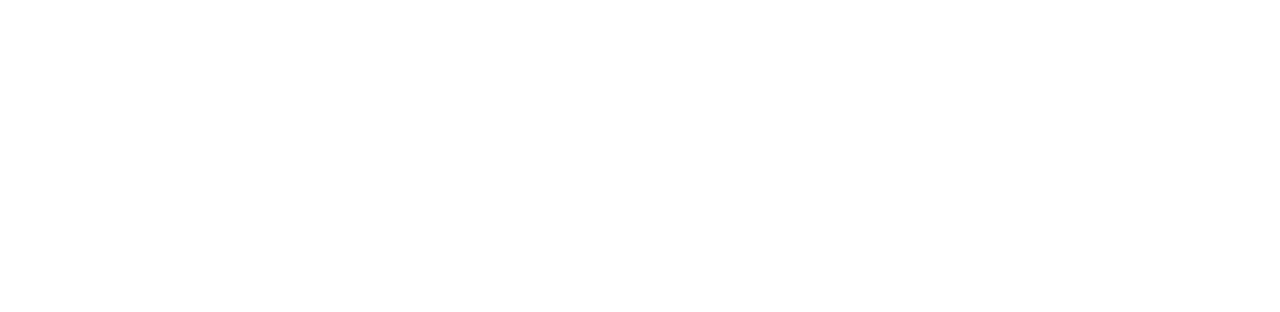
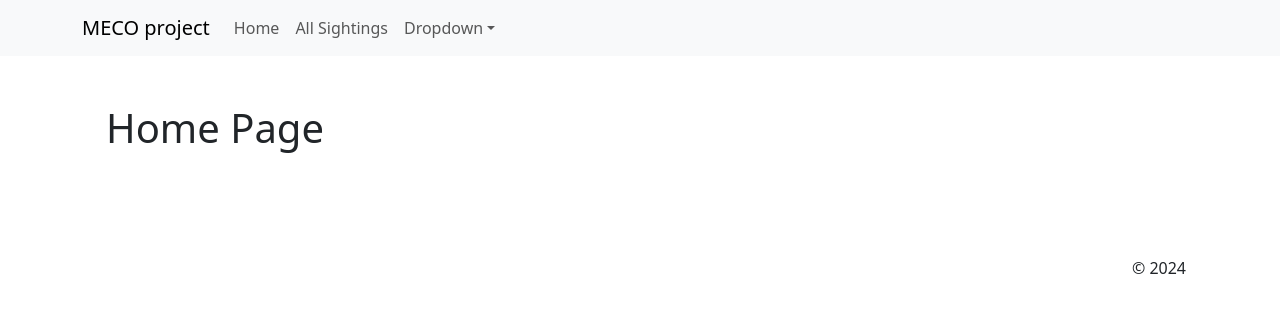
Before and after one commit to TaliTversky/Sighting_Web_App, a React (Create React App) app in the folder sightings-app/: page / in a window 1280 px wide. Shown: the top 312 px of the page. Built offline with nearby package versions, Linux system fonts and the light colour scheme.

Commit message:
common components added

```diff
--- /dev/null
+++ b/package.json
@@ -0,0 +1,6 @@
+{
+  "dependencies": {
+    "bootstrap": "^5.3.3",
+    "react-bootstrap": "^2.10.4"
+  }
+}
--- a/sightings-app/package.json
+++ b/sightings-app/package.json
@@ -6,8 +6,11 @@
     "@testing-library/jest-dom": "^5.17.0",
     "@testing-library/react": "^13.4.0",
     "@testing-library/user-event": "^13.5.0",
+    "bootstrap": "^5.3.3",
     "react": "^18.3.1",
+    "react-bootstrap": "^2.10.4",
     "react-dom": "^18.3.1",
+    "react-router-dom": "^6.25.1",
     "react-scripts": "5.0.1",
     "web-vitals": "^2.1.4"
   },
--- a/sightings-app/src/App.js
+++ b/sightings-app/src/App.js
@@ -1,11 +1,16 @@
 import './App.css';
+import 'bootstrap/dist/css/bootstrap.min.css'
+import SiteFooter from './components/common/SiteFooter';
+import SiteNav from './components/common/SiteNav';
+import HomePage from './components/home/HomePage';
 
 function App() {
   return (
     <div>
-      <header>
 
-      </header>
+      <SiteNav/>
+      <HomePage/>
+      <SiteFooter/>
     </div>
   );
 }
--- /dev/null
+++ b/sightings-app/src/components/common/SiteFooter.js
@@ -0,0 +1,13 @@
+import Container from "react-bootstrap/esm/Container";
+
+function SiteFooter() {
+    return (
+        <footer className="py-5 my-5">
+            <Container className="px-4">
+                <p className="text-end">&copy; 2024</p>
+            </Container>
+        </footer>
+    )
+}
+
+export default SiteFooter;
--- /dev/null
+++ b/sightings-app/src/components/common/SiteNav.js
@@ -0,0 +1,36 @@
+import Container from 'react-bootstrap/Container';
+import Nav from 'react-bootstrap/Nav';
+import Navbar from 'react-bootstrap/Navbar';
+import NavDropdown from 'react-bootstrap/NavDropdown';
+
+function SiteNav() {
+    return (
+        <header>
+        <Navbar expand="lg" className="bg-body-tertiary">
+      <Container>
+        <Navbar.Brand href="*">MECO project</Navbar.Brand>
+        <Navbar.Toggle aria-controls="basic-navbar-nav" />
+        <Navbar.Collapse id="basic-navbar-nav">
+          <Nav className="me-auto">
+            <Nav.Link href="*">Home</Nav.Link>
+            <Nav.Link href="/allSightings">All Sightings</Nav.Link>
+            <NavDropdown title="Dropdown" id="basic-nav-dropdown">
+              <NavDropdown.Item href="#action/3.1">Action</NavDropdown.Item>
+              <NavDropdown.Item href="#action/3.2">
+                Another action
+              </NavDropdown.Item>
+              <NavDropdown.Item href="#action/3.3">Something</NavDropdown.Item>
+              <NavDropdown.Divider />
+              <NavDropdown.Item href="#action/3.4">
+                Separated link
+              </NavDropdown.Item>
+            </NavDropdown>
+          </Nav>
+        </Navbar.Collapse>
+      </Container>
+    </Navbar>
+        </header>
+        )
+}
+
+export default SiteNav;
--- /dev/null
+++ b/sightings-app/src/components/home/HomePage.js
@@ -0,0 +1,21 @@
+
+import Row from "react-bootstrap/Row";
+import Col from "react-bootstrap/Col";
+import Container from "react-bootstrap/esm/Container";
+
+
+function HomePage() {
+    return (
+        <Container>
+            <Row className="px-4 my-5">
+                <Col xs={4} sm={6}>
+                    <h1>Home Page</h1>
+                </Col>
+
+            </Row>
+        </Container>
+
+    )
+}
+
+export default HomePage;
--- a/sightings-app/src/index.js
+++ b/sightings-app/src/index.js
@@ -2,6 +2,7 @@ import React from 'react';
 import ReactDOM from 'react-dom/client';
 import './index.css';
 import App from './App';
+import 'bootstrap/dist/css/bootstrap.min.css'
 
 const root = ReactDOM.createRoot(document.getElementById('root'));
 root.render(
```
Also changed, not shown: 2 other files (tests, documents, lock files or other folders).
